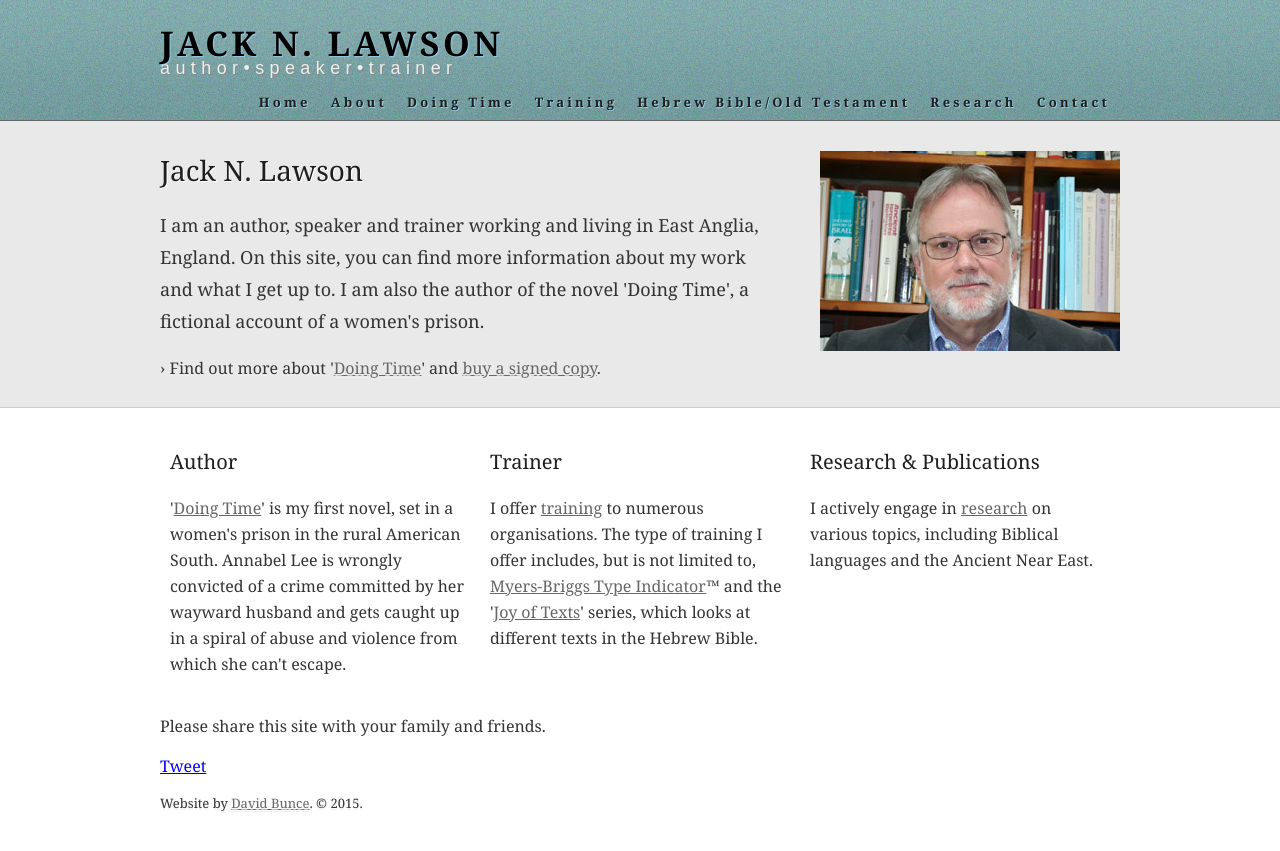
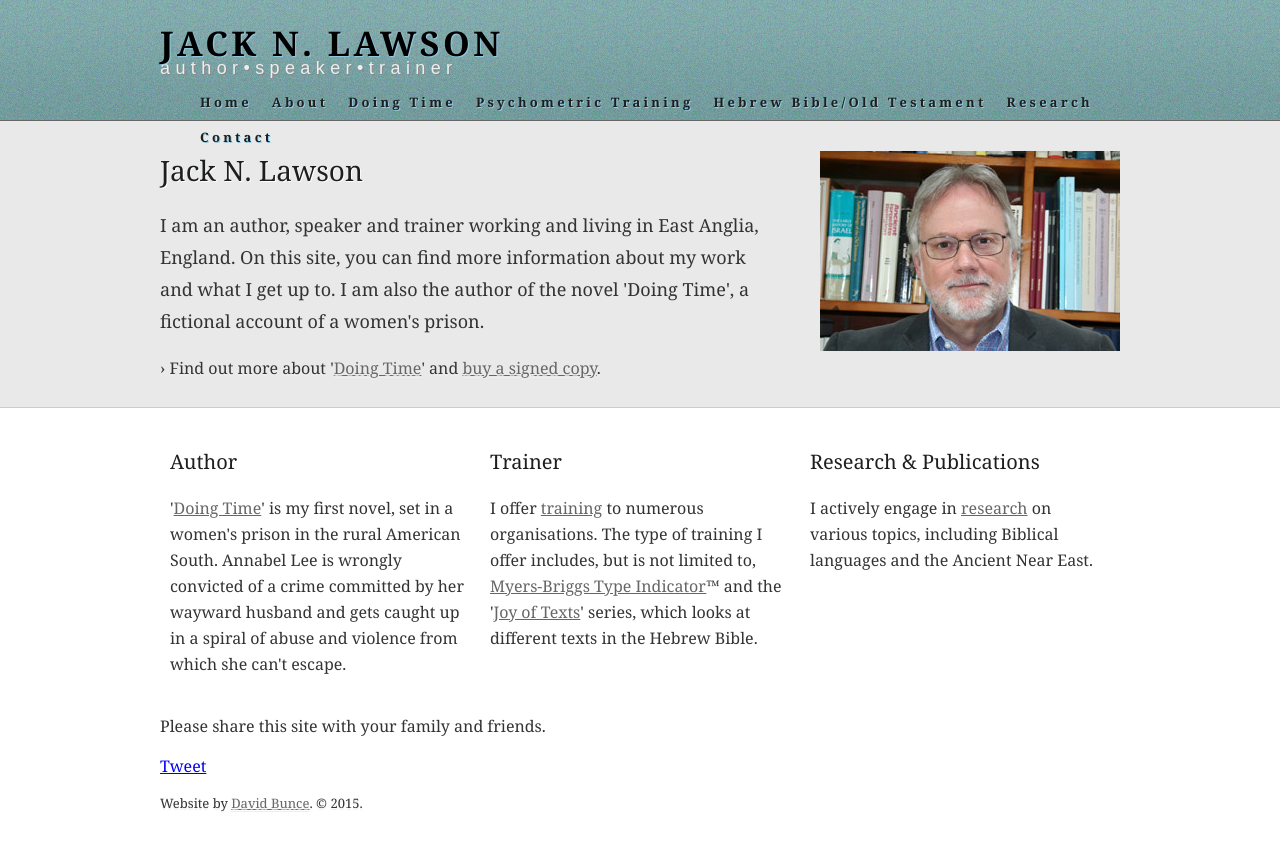
Before and after one commit to jacknlawson/jacknlawson.github.io, a Jekyll site: the page built from index.md, in a window 1280 px wide. Shown: the top 851 px of the page. Built offline with Jekyll 4.4.1, drawn with Linux system fonts in a browser that asks for light colours; comment, search, counter and statistics services are not loaded; some of the changed lines change nothing that is shown.

Commit message:
Switch around of the menu

```diff
--- a/_includes/header.html
+++ b/_includes/header.html
@@ -14,13 +14,8 @@
       <li><a href="/jacksthoughts">Reflections about 'Doing Time'</a></li>
     </ul>
     </li>
-    <li><a href="/training">Training</a>
-    <ul>
-      <li><a href="/mbti">Psychometric Tools for Self- and Group-understanding and Awareness</a></li>
+    <li><a href="/mbti">Psychometric Training</a>
 
-      <li><a href="/montgomerytrust">Montgomery Trust</a></li>
-
-    </ul>
     </li>
     <li><a href="/training">Hebrew Bible/Old Testament</a>
     <ul>
@@ -30,6 +25,7 @@
       <li><a href="/joyoftexts">The Joy of Texts</a></li>
             <li><a href="/biblicalhebrew">Biblical Hebrew</a></li>
             <li><a href="/costs">Costs</a></li>
+            <li><a href="/montgomerytrust">Montgomery Trust</a></li>
     </ul>
     </li>
     <li><a href="/research">Research</a>
```
